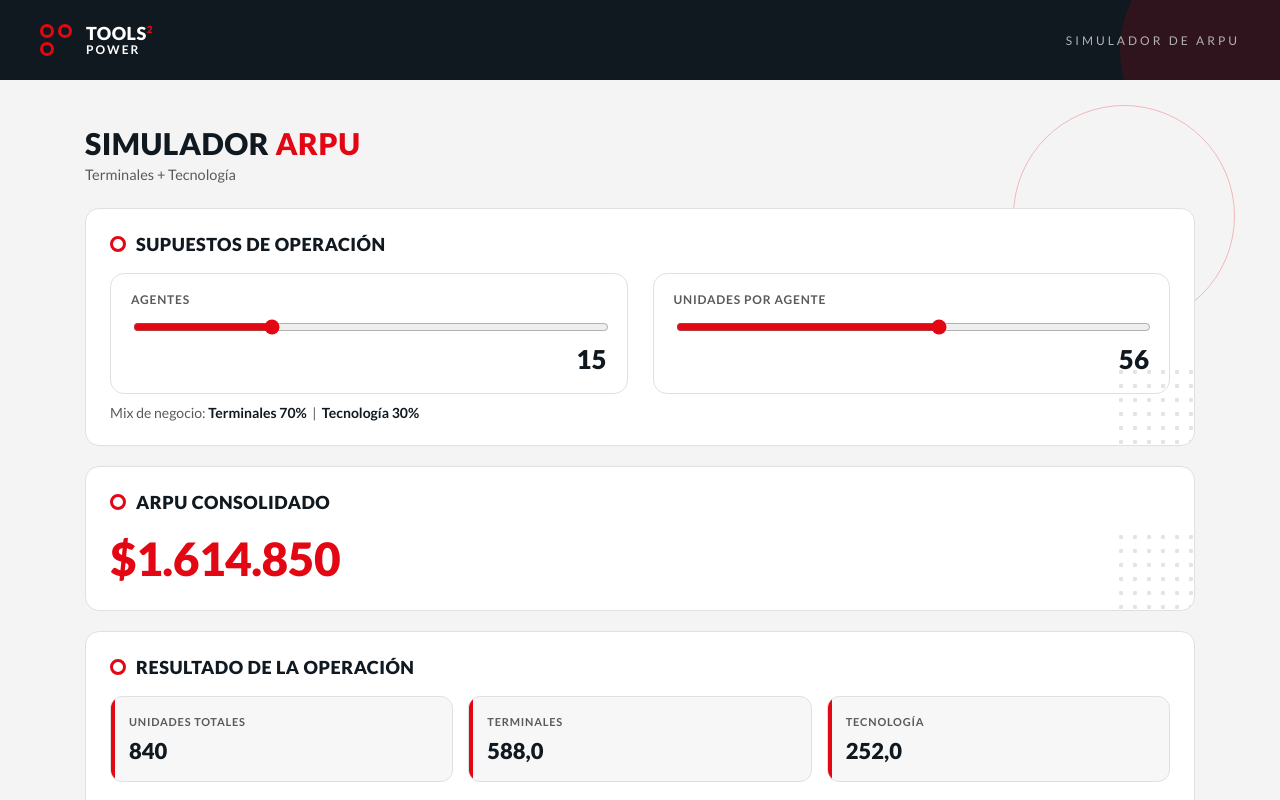
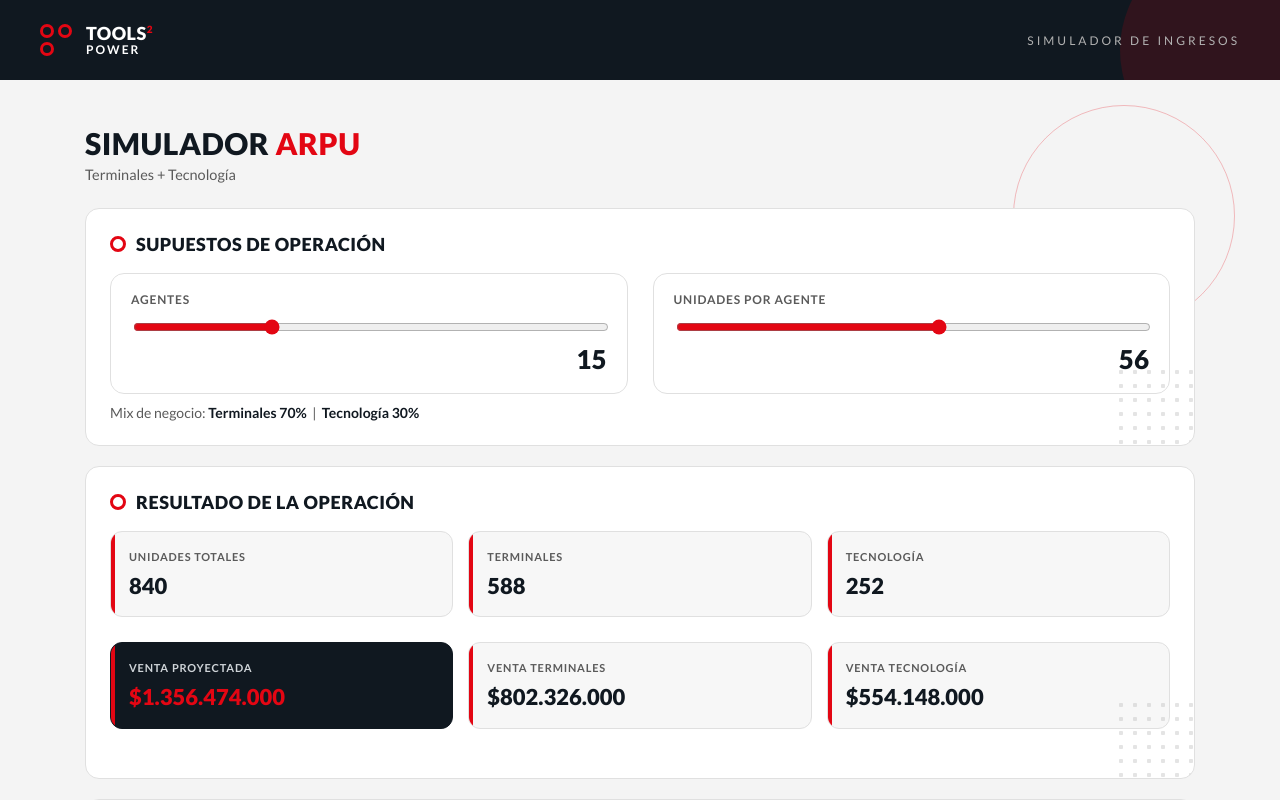
Before and after one commit to dguerrabi/CALCULADORA_Claro, a plain HTML site: page index.html in a window 1280 px wide. Shown: the top 800 px of the page. Drawn offline with Linux system fonts and the light colour scheme.

Commit message:
version 2

```diff
--- a/index.html
+++ b/index.html
@@ -425,7 +425,7 @@
       <small>POWER</small>
     </div>
   </div>
-  <div class="t2p-tag">Simulador de ARPU</div>
+  <div class="t2p-tag">Simulador de INGRESOS</div>
 </header>
 
 <div class="arpu-container">
@@ -454,10 +454,7 @@
   </div>
 
   <!-- ARPU -->
-  <div class="section">
-    <h2>ARPU consolidado</h2>
-    <div class="main-arpu" id="arpu-consolidado">$0</div>
-  </div>
+
 
   <!-- RESULTADO -->
   <div class="section">
@@ -503,6 +500,8 @@
     </div>
   </div>
 
+
+
   <!-- SIMULACIÓN INVERSA -->
   <div class="section">
     <h2>Unidades necesarias por agente</h2>
@@ -512,7 +511,10 @@
       <div class="card"><div class="card-title">Mix Terminales</div><div class="card-value" id="mix-t">70%</div><p>del total</p></div>
     </div>
   </div>
-
+    <div class="section">
+    <h2>ARPU consolidado</h2>
+    <div class="main-arpu" id="arpu-consolidado">$0</div>
+  </div>
   <!-- CONVERSIÓN -->
   <div class="section">
     <h2>Conversión de porcentajes a unidades</h2>
@@ -558,6 +560,7 @@
       <div class="card"><div class="card-title">Venta proyectada</div><div class="card-value" id="e-venta">$0</div></div>
       <div class="card"><div class="card-title">Comisión</div><div class="card-value" id="e-comision">$0</div></div>
       <div class="card"><div class="card-title">Incentivo</div><div class="card-value" id="e-incentivo">$0</div></div>
+
       <div class="card hero"><div class="card-title">Pago total</div><div class="card-value" id="e-total">$0</div></div>
     </div>
 
@@ -712,8 +715,8 @@ function actualizar() {
   document.getElementById("arpu-consolidado").textContent = fmtMoney(arpuCons);
 
   document.getElementById("u-totales").textContent = unidadesTotales.toLocaleString("es-CO");
-  document.getElementById("u-term").textContent    = fmtNum(unidadesTerm);
-  document.getElementById("u-tech").textContent    = fmtNum(unidadesTech);
+  document.getElementById("u-term").textContent    = unidadesTerm.toLocaleString("es-CO");
+  document.getElementById("u-tech").textContent    = unidadesTech.toLocaleString("es-CO");
 
   document.getElementById("v-proy").textContent = fmtMoney(ventaProy);
   document.getElementById("v-term").textContent = fmtMoney(ventaTerm);
```
